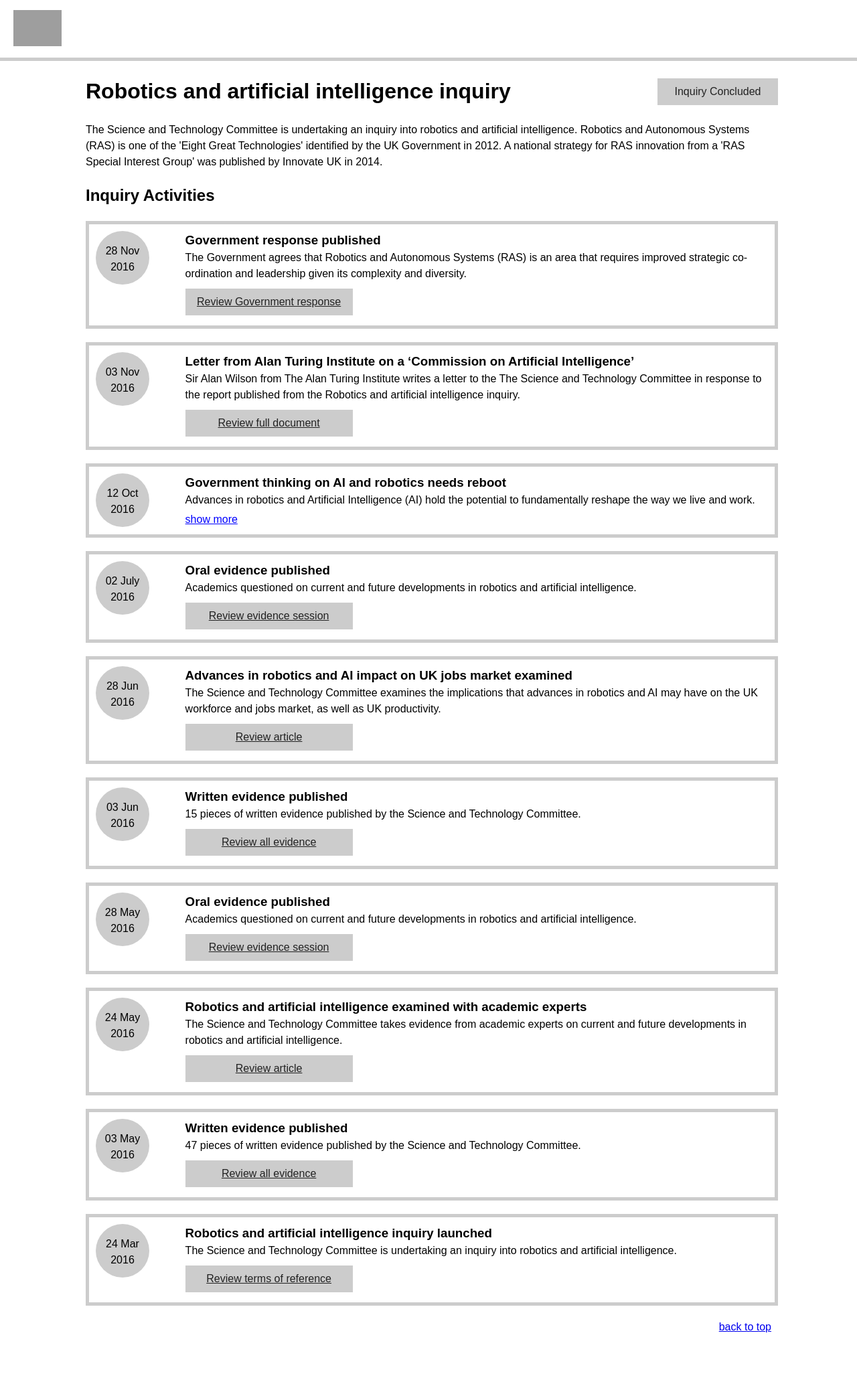
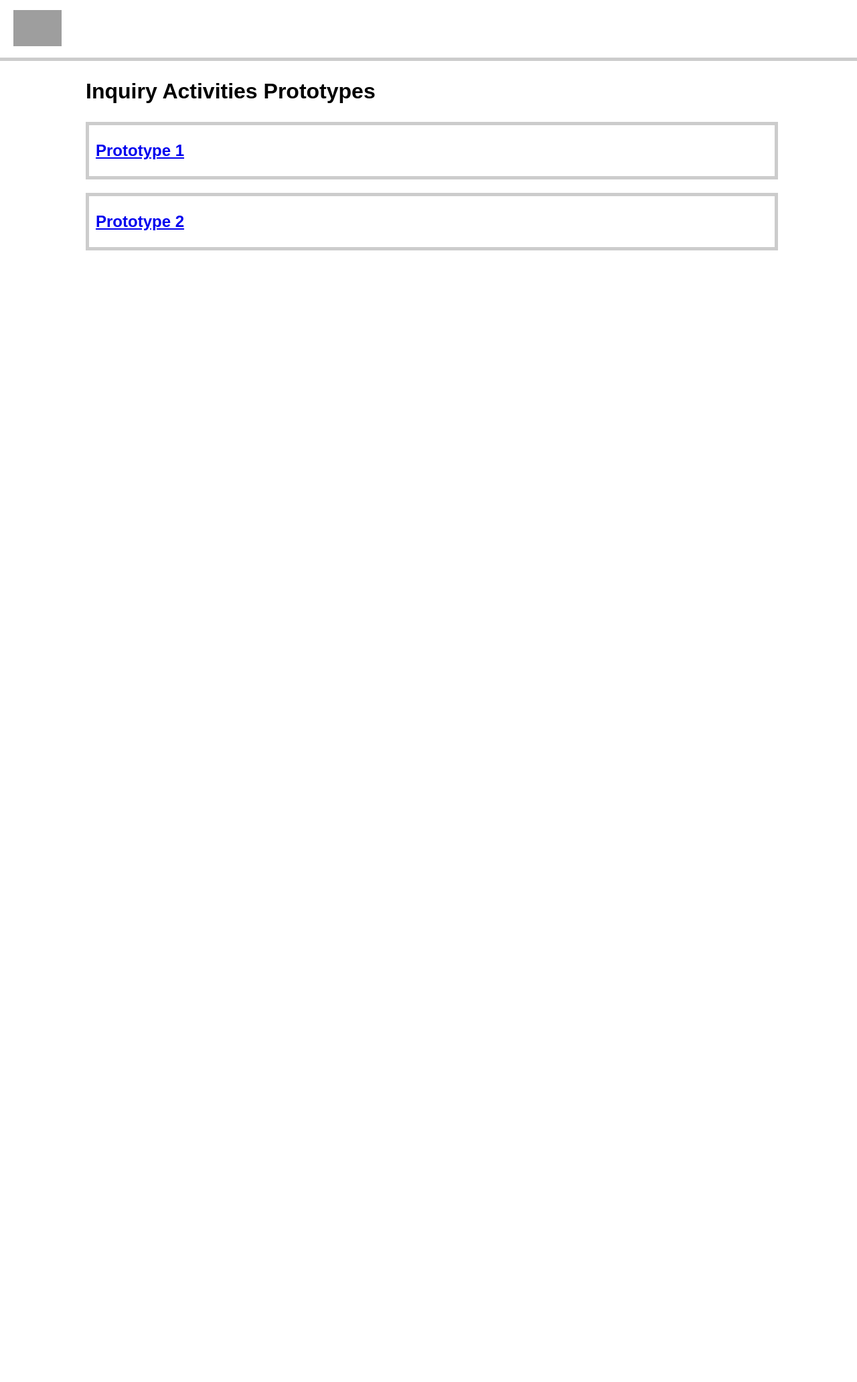
Before and after one commit to vinternet-pds/committees-activity-timeline, a PHP site: page /index.html in a window 1280 px wide. Shown: the whole page at 67% size. After the commit the page ends 374 px from the top, so only its background shows below. Run offline with PHP 8.4, Linux system fonts and the light colour scheme; grey boxes are pictures that could not be loaded.

Commit message:
Add files via upload

```diff
--- a/index.html
+++ b/index.html
@@ -1,7 +1,7 @@
 <!doctype html>
 <meta charset="utf-8">
 <meta http-equiv="X-UA-Compatible" content="IE=edge,chrome=1">
-<title>Inquiry Activity Timeline</title>
+<title>Inquiry Activity Timeline Prototypes</title>
 <head>
   <link rel="stylesheet" href="timeline.css">
 </head>
@@ -10,181 +10,22 @@
     <img alt="UK Parliament" class="logo" src="https://s3-eu-west-1.amazonaws.com/web1live.pugin-website/1.4.6/images/uk_parliament_logo.png" srcset="https://s3-eu-west-1.amazonaws.com/web1live.pugin-website/1.4.6/images/uk_parliament_logo.svg">
   </header>
   <main>
-    <h1>Robotics and artificial intelligence inquiry</h1>
-
-    <p class="status">Inquiry Concluded<p>
-
-    <p>The Science and Technology Committee is undertaking an inquiry into robotics and artificial intelligence. Robotics and Autonomous Systems (RAS) is one of the 'Eight Great Technologies' identified by the UK Government in 2012. A national strategy for RAS innovation from a 'RAS Special Interest Group' was published by Innovate UK in 2014.</p>
-
-    <h2>Inquiry Activities</h2>
+    <h1>Inquiry Activities Prototypes</h1>
 
     <div class="container">
 
       <div class="box">
-        <div class="icon">
-          <div class="date">
-            <p>28 Nov 2016</p>
-          </div>
-        </div>
-        <div class="content">
-          <h3>Government response published</h3>
-          <p>The Government agrees that Robotics and Autonomous Systems (RAS) is an area that requires improved strategic co-ordination and leadership given its complexity and diversity.</p>
-          <p class="button">Review Government response<p>
-        </div>
+        <h2 class="link"><a href="prototype_one.html">Prototype 1</a></h2>
       </div>
 
       <div class="divider"></div>
 
       <div class="box">
-        <div class="icon">
-          <div class="date">
-            <p>03 Nov 2016</p>
-          </div>
-        </div>
-        <div class="content">
-          <h3>Letter from Alan Turing Institute on a ‘Commission on Artificial Intelligence’</h3>
-          <p>Sir Alan Wilson from The Alan Turing Institute writes a letter to the The Science and Technology Committee in response to the report published from the Robotics and artificial intelligence inquiry.</p>
-          <p class="button">Review full document<p>
-        </div>
+        <h2 class="link"><a href="prototype_two.html">Prototype 2</a></h2>
       </div>
-
-      <div class="divider"></div>
-
-      <div class="box">
-        <div class="icon">
-          <div class="date">
-            <p>12 Oct 2016</p>
-          </div>
-        </div>
-        <div class="content">
-          <h3>Government thinking on AI and robotics needs reboot</h3>
-          <p>Advances in robotics and Artificial Intelligence (AI) hold the potential to fundamentally reshape the way we live and work.</p>
-
-          <div style="display:none;">
-            <p>Yet the Government does not yet have a strategy for developing the new skills citizens will need to flourish in a world where Artificial Intelligence is more prevalent, or responding to the social and ethical dilemmas it poses, concludes the Science and Technology Committee report.</p>
-            <p class="button">Review committee report<p>
-          </div>
-
-          <p class="slider-link">show more</p>
-
-        </div>
-      </div>
-
-      <div class="divider"></div>
-
-      <div class="box">
-        <div class="icon">
-          <div class="date">
-            <p>02 July 2016</p>
-          </div>
-        </div>
-        <div class="content">
-          <h3>Oral evidence published</h3>
-          <p>Academics questioned on current and future developments in robotics and artificial intelligence.</p>
-          <p class="button">Review evidence session<p>
-        </div>
-      </div>
-
-      <div class="divider"></div>
-
-      <div class="box">
-        <div class="icon">
-          <div class="date">
-            <p>28 Jun 2016</p>
-          </div>
-        </div>
-        <div class="content">
-          <h3>Advances in robotics and AI impact on UK jobs market examined</h3>
-          <p>The Science and Technology Committee examines the implications that advances in robotics and AI may have on the UK workforce and jobs market, as well as UK productivity.</p>
-          <p class="button">Review article<p>
-        </div>
-      </div>
-
-      <div class="divider"></div>
-
-      <div class="box">
-        <div class="icon">
-          <div class="date">
-            <p>03 Jun 2016</p>
-          </div>
-        </div>
-        <div class="content">
-          <h3>Written evidence published</h3>
-          <p>15 pieces of written evidence published by the Science and Technology Committee.</p>
-          <p class="button">Review all evidence<p>
-        </div>
-      </div>
-
-      <div class="divider"></div>
-
-      <div class="box">
-        <div class="icon">
-          <div class="date">
-            <p>28 May 2016</p>
-          </div>
-        </div>
-        <div class="content">
-          <h3>Oral evidence published</h3>
-          <p>Academics questioned on current and future developments in robotics and artificial intelligence.</p>
-          <p class="button">Review evidence session</a><p>
-        </div>
-      </div>
-
-      <div class="divider"></div>
-
-      <div class="box">
-        <div class="icon">
-          <div class="date">
-            <p>24 May 2016</p>
-          </div>
-        </div>
-        <div class="content">
-          <h3>Robotics and artificial intelligence examined with academic experts</h3>
-          <p>The Science and Technology Committee takes evidence from academic experts on current and future developments in robotics and artificial intelligence.</p>
-          <p class="button">Review article<p>
-        </div>
-      </div>
-
-      <div class="divider"></div>
-
-      <div class="box">
-        <div class="icon">
-          <div class="date">
-            <p>03 May 2016</p>
-          </div>
-        </div>
-        <div class="content">
-          <h3>Written evidence published</h3>
-          <p>47 pieces of written evidence published by the Science and Technology Committee.</p>
-          <p class="button">Review all evidence<p>
-        </div>
-      </div>
-
-      <div class="divider"></div>
-
-      <div class="box">
-        <div class="icon">
-          <div class="date">
-            <p>24 Mar 2016</p>
-          </div>
-        </div>
-        <div class="content">
-          <h3>Robotics and artificial intelligence inquiry launched</h3>
-          <p>The Science and Technology Committee is undertaking an inquiry into robotics and artificial intelligence.</p>
-          <p class="button">Review terms of reference<p>
-        </div>
-      </div>
-
-      <div class="divider"></div>
-
-      <p class="backtop"><a href="#top" title="Back to top">back to top</a><p>
-
-      <div class="divider-large"></div>
 
     </div>
   </main>
 
-  <script type="text/javascript" src="slider.js"></script>
-
 </body>
 </html>
--- a/timeline.css
+++ b/timeline.css
@@ -68,6 +68,10 @@ main {
   width: 85%;
 }
 
+.link {
+  padding-left: 10px;
+}
+
 .divider {
   clear: both;
   height: 20px;
```
Also changed, not shown: prototype_one.html (added, +190 -0 lines), prototype_two.html (added, +108 -0 lines).
